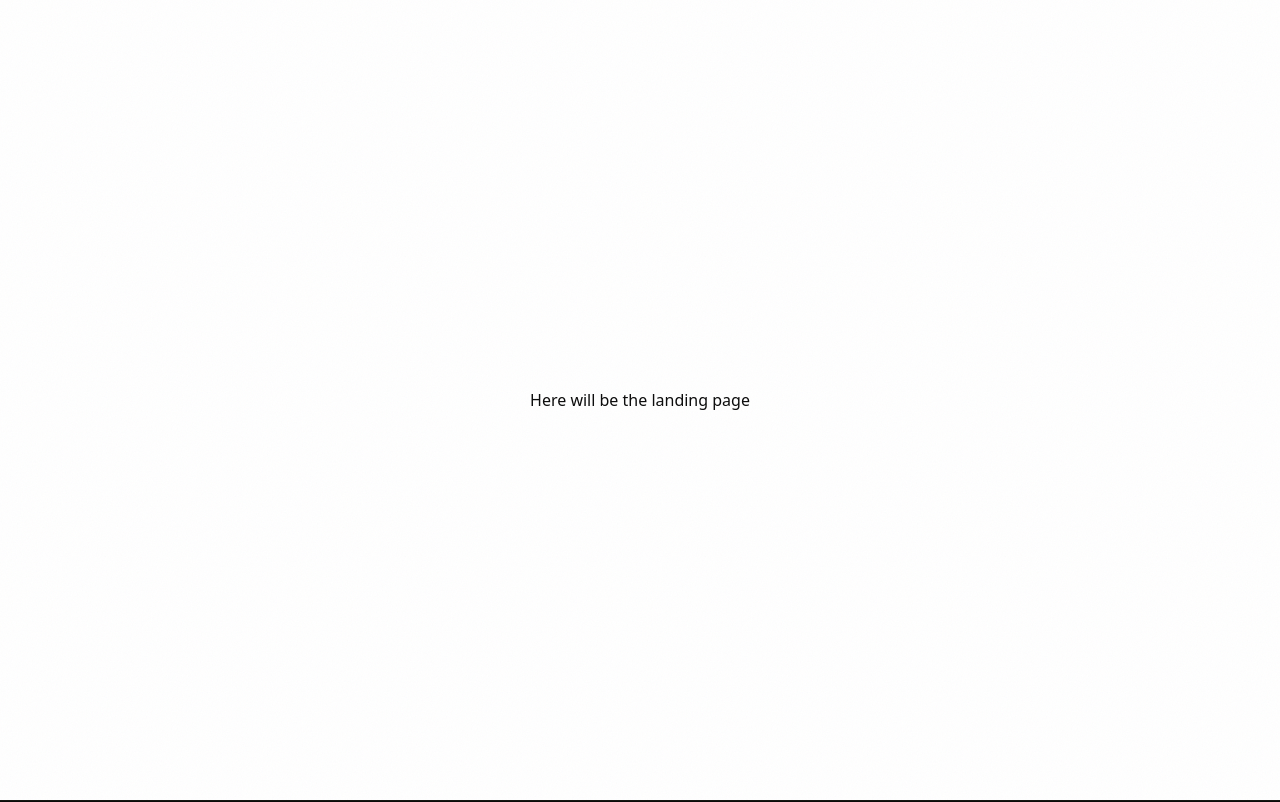
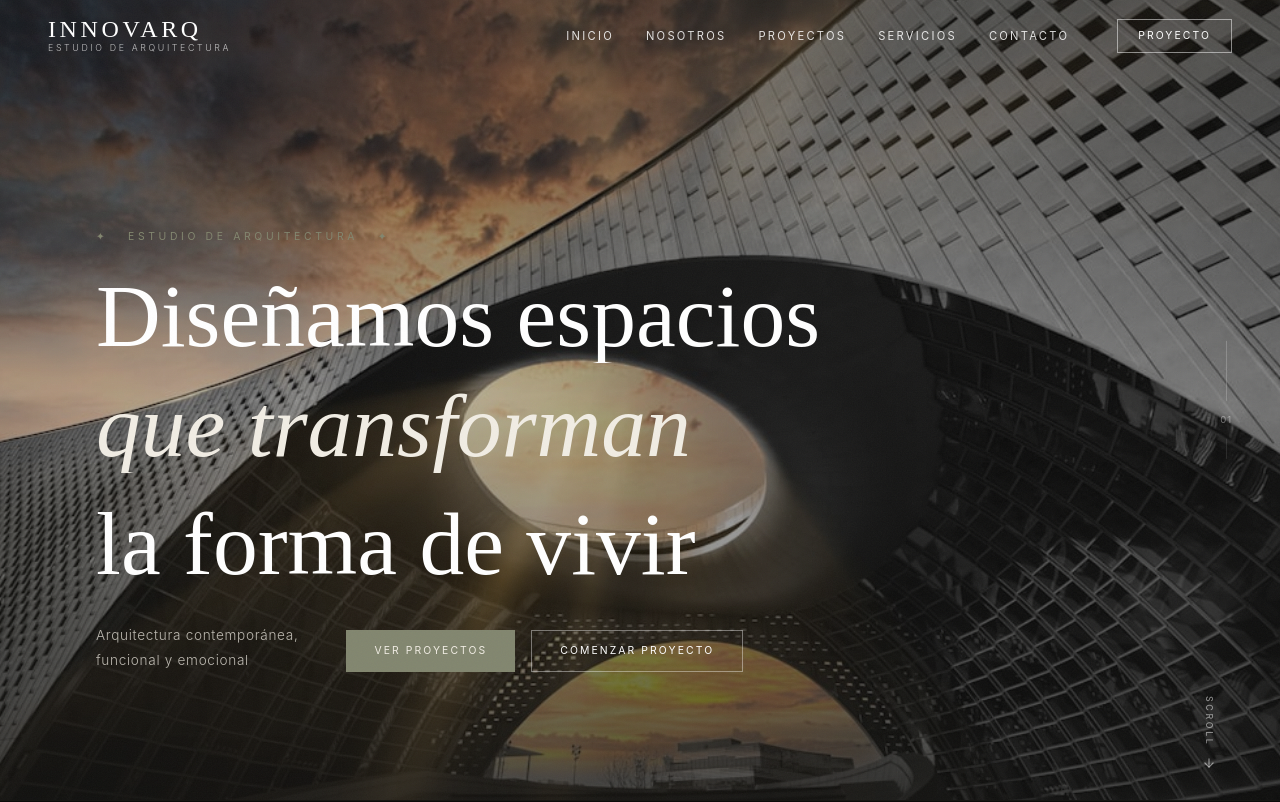
Before and after one commit to devzapotech/innovarq-frontend, a Next.js app: page / in a window 1280 px wide. Shown: the top 802 px of the page. Built offline with nearby package versions, Linux system fonts and the light colour scheme.

Commit message:
feat: implement Hero Section. Splited into small and modularized components

```diff
--- /dev/null
+++ b/app/(landingPage)/components/Hero/Hero.tsx
@@ -0,0 +1,30 @@
+"use client";
+
+import { useRef } from 'react';
+import { useScroll, useTransform } from 'motion/react';
+import { HeroBackground } from './HeroBackground';
+import { HeroContent } from './HeroContent';
+import { HeroScrollIndicator } from './HeroScrollIndicator';
+import { HeroProjectIndicator } from './HeroProjectIndicator';
+
+export const HeroSection = () => {
+  const containerRef = useRef<HTMLDivElement>(null);
+  const { scrollYProgress } = useScroll({ target: containerRef, offset: ['start start', 'end start'] });
+  const imgY = useTransform(scrollYProgress, [0, 1], ['0%', '25%']);
+  const textY = useTransform(scrollYProgress, [0, 1], ['0%', '15%']);
+  const opacity = useTransform(scrollYProgress, [0, 0.6], [1, 0]);
+
+  const handleNav = (href: string) => {
+    const el = document.querySelector(href);
+    if (el) el.scrollIntoView({ behavior: 'smooth' });
+  };
+
+  return (
+    <section id="inicio" ref={containerRef} className="relative w-full overflow-hidden" style={{ height: '100svh', minHeight: '600px' }}>
+      <HeroBackground imgY={imgY} />
+      <HeroContent textY={textY} opacity={opacity} onNav={handleNav} />
+      <HeroScrollIndicator onNav={handleNav} />
+      <HeroProjectIndicator />
+    </section>
+  );
+}
--- /dev/null
+++ b/app/(landingPage)/components/Hero/HeroBackground.tsx
@@ -0,0 +1,19 @@
+import { motion } from 'motion/react';
+import Image from 'next/image';
+import type { HeroBackgroundProps } from '@/app/props';
+
+export const HeroBackground = ({ imgY }: HeroBackgroundProps) => (
+  <motion.div className="absolute inset-0" style={{ y: imgY }}>
+    <Image
+      src="/hero_img.jpeg"
+      fill
+      alt="Arquitectura contemporánea Innovarq"
+      className="w-full h-full object-cover"
+      style={{ transform: 'scale(1.1)' }}
+    />
+    <div
+      className="absolute inset-0"
+      style={{ background: 'linear-gradient(to bottom, rgba(17,17,16,0.55) 0%, rgba(17,17,16,0.3) 50%, rgba(17,17,16,0.7) 100%)' }}
+    />
+  </motion.div>
+);
--- /dev/null
+++ b/app/(landingPage)/components/Hero/HeroCTAs.tsx
@@ -0,0 +1,62 @@
+import { motion } from 'motion/react';
+import type { HeroCTAsProps } from '@/app/props';
+
+export const HeroCTAs = ({ onNav }: HeroCTAsProps) => (
+  <motion.div
+    initial={{ opacity: 0, y: 20 }}
+    animate={{ opacity: 1, y: 0 }}
+    transition={{ delay: 1.1, duration: 0.9, ease: [0.22, 1, 0.36, 1] }}
+    className="flex flex-col md:flex-row items-start md:items-end gap-6 md:gap-12"
+  >
+    <p
+      style={{
+        fontFamily: "'Inter', sans-serif",
+        fontSize: '0.85rem',
+        fontWeight: 300,
+        color: 'rgba(241,237,228,0.75)',
+        letterSpacing: '0.05em',
+        maxWidth: '340px',
+        lineHeight: 1.8,
+      }}
+    >
+      Arquitectura contemporánea,<br />funcional y emocional
+    </p>
+
+    <div className="flex gap-4">
+      <button
+        onClick={() => onNav('#proyectos')}
+        className="px-7 py-3 transition-all duration-300 hover:opacity-80"
+        style={{
+          fontFamily: "'Inter', sans-serif",
+          fontSize: '0.65rem',
+          fontWeight: 400,
+          letterSpacing: '0.2em',
+          textTransform: 'uppercase',
+          backgroundColor: '#82866f',
+          color: '#f1ede4',
+          border: 'none',
+          cursor: 'pointer',
+        }}
+      >
+        Ver proyectos
+      </button>
+      <button
+        onClick={() => onNav('#contacto')}
+        className="px-7 py-3 transition-all duration-300 hover:bg-white/10"
+        style={{
+          fontFamily: "'Inter', sans-serif",
+          fontSize: '0.65rem',
+          fontWeight: 400,
+          letterSpacing: '0.2em',
+          textTransform: 'uppercase',
+          backgroundColor: 'transparent',
+          color: '#ffffff',
+          border: '1px solid rgba(255,255,255,0.4)',
+          cursor: 'pointer',
+        }}
+      >
+        Comenzar proyecto
+      </button>
+    </div>
+  </motion.div>
+);
--- /dev/null
+++ b/app/(landingPage)/components/Hero/HeroContent.tsx
@@ -0,0 +1,16 @@
+import { motion } from 'motion/react';
+import type { HeroContentProps } from '@/app/props';
+import { HeroLabel } from './HeroLabel';
+import { HeroHeadline } from './HeroHeadline';
+import { HeroCTAs } from './HeroCTAs';
+
+export const HeroContent = ({ textY, opacity, onNav }: HeroContentProps) => (
+  <motion.div
+    className="relative z-10 flex flex-col justify-end h-full pb-24 md:pb-32 px-6 md:px-16 lg:px-24 max-w-350 mx-auto"
+    style={{ y: textY, opacity }}
+  >
+    <HeroLabel />
+    <HeroHeadline />
+    <HeroCTAs onNav={onNav} />
+  </motion.div>
+);
--- /dev/null
+++ b/app/(landingPage)/components/Hero/HeroHeadline.tsx
@@ -0,0 +1,31 @@
+import { motion } from 'motion/react';
+
+const LINES = [
+  { text: 'Diseñamos espacios', italic: false, delay: 0.5, mb: 'mb-4' },
+  { text: 'que transforman', italic: true, delay: 0.65, mb: 'mb-6' },
+  { text: 'la forma de vivir', italic: false, delay: 0.8, mb: 'mb-8' },
+];
+
+export const HeroHeadline = () => (
+  <>
+    {LINES.map(({ text, italic, delay, mb }) => (
+      <div key={text} className={`overflow-hidden ${mb}`}>
+        <motion.h1
+          initial={{ y: '100%' }}
+          animate={{ y: '0%' }}
+          transition={{ delay, duration: 1.1, ease: [0.22, 1, 0.36, 1] }}
+          style={{
+            fontFamily: "'Cormorant Garamond', serif",
+            fontWeight: 300,
+            fontStyle: italic ? 'italic' : 'normal',
+            color: italic ? '#f1ede4' : '#ffffff',
+            lineHeight: 1.05,
+            fontSize: 'clamp(2.8rem, 7vw, 7rem)',
+          }}
+        >
+          {text}
+        </motion.h1>
+      </div>
+    ))}
+  </>
+);
--- /dev/null
+++ b/app/(landingPage)/components/Hero/HeroLabel.tsx
@@ -0,0 +1,20 @@
+import { motion } from 'motion/react';
+
+export const HeroLabel = () => (
+  <motion.p
+    initial={{ opacity: 0, y: 20 }}
+    animate={{ opacity: 1, y: 0 }}
+    transition={{ delay: 0.3, duration: 0.9, ease: [0.22, 1, 0.36, 1] }}
+    style={{
+      fontFamily: "'Inter', sans-serif",
+      fontSize: '0.65rem',
+      fontWeight: 400,
+      color: '#82866f',
+      letterSpacing: '0.35em',
+      textTransform: 'uppercase',
+      marginBottom: '1.5rem',
+    }}
+  >
+    ✦ &nbsp; Estudio de Arquitectura &nbsp; ✦
+  </motion.p>
+);
--- /dev/null
+++ b/app/(landingPage)/components/Hero/HeroProjectIndicator.tsx
@@ -0,0 +1,16 @@
+import { motion } from 'motion/react';
+
+export const HeroProjectIndicator = () => (
+  <motion.div
+    className="absolute top-1/2 right-6 md:right-12 -translate-y-1/2 z-10 flex flex-col items-center gap-3"
+    initial={{ opacity: 0 }}
+    animate={{ opacity: 1 }}
+    transition={{ delay: 1.3, duration: 0.8 }}
+  >
+    <div style={{ width: '1px', height: '60px', backgroundColor: 'rgba(255,255,255,0.2)' }} />
+    <span style={{ fontFamily: "'Inter', sans-serif", fontSize: '0.6rem', color: 'rgba(255,255,255,0.4)', letterSpacing: '0.1em' }}>
+      01
+    </span>
+    <div style={{ width: '1px', height: '20px', backgroundColor: 'rgba(255,255,255,0.1)' }} />
+  </motion.div>
+);
--- /dev/null
+++ b/app/(landingPage)/components/Hero/HeroScrollIndicator.tsx
@@ -0,0 +1,33 @@
+import { motion } from 'motion/react';
+import { ArrowDown } from 'lucide-react';
+import type { HeroScrollIndicatorProps } from '@/app/props';
+
+export const HeroScrollIndicator = ({ onNav }: HeroScrollIndicatorProps) => (
+  <motion.button
+    onClick={() => onNav('#nosotros')}
+    className="absolute bottom-8 right-8 md:right-16 z-10 flex flex-col items-center gap-2 cursor-pointer"
+    style={{ background: 'none', border: 'none' }}
+    initial={{ opacity: 0 }}
+    animate={{ opacity: 1 }}
+    transition={{ delay: 1.5, duration: 0.8 }}
+  >
+    <span
+      style={{
+        fontFamily: "'Inter', sans-serif",
+        fontSize: '0.55rem',
+        letterSpacing: '0.3em',
+        color: 'rgba(255,255,255,0.5)',
+        writingMode: 'vertical-rl',
+        textTransform: 'uppercase',
+      }}
+    >
+      Scroll
+    </span>
+    <motion.div
+      animate={{ y: [0, 6, 0] }}
+      transition={{ repeat: Infinity, duration: 2, ease: 'easeInOut' }}
+    >
+      <ArrowDown size={14} color="rgba(255,255,255,0.5)" />
+    </motion.div>
+  </motion.button>
+);
--- a/app/(landingPage)/page.tsx
+++ b/app/(landingPage)/page.tsx
@@ -1,7 +1,9 @@
+import { HeroSection } from "./components/Hero/Hero";
+
 const landingPage = () => {
   return (
     <div className="min-h-screen flex items-center justify-center">
-      Here will be the landing page
+      <HeroSection />
     </div>
   );
 };
--- a/app/constants/index.ts
+++ b/app/constants/index.ts
@@ -13,3 +13,5 @@ export const SOCIAL = [
   { icon: Linkedin, label: 'LinkedIn', href: 'https://linkedin.com' },
   { icon: Facebook, label: 'Facebook', href: 'https://facebook.com' },
 ];
+
+export const KEYWORDS = ['Innovación', 'Sostenibilidad', 'Diseño Integral'];
```
Also changed, not shown: app/props/index.ts (+20 -0 lines), public/hero_img.jpeg (added).
